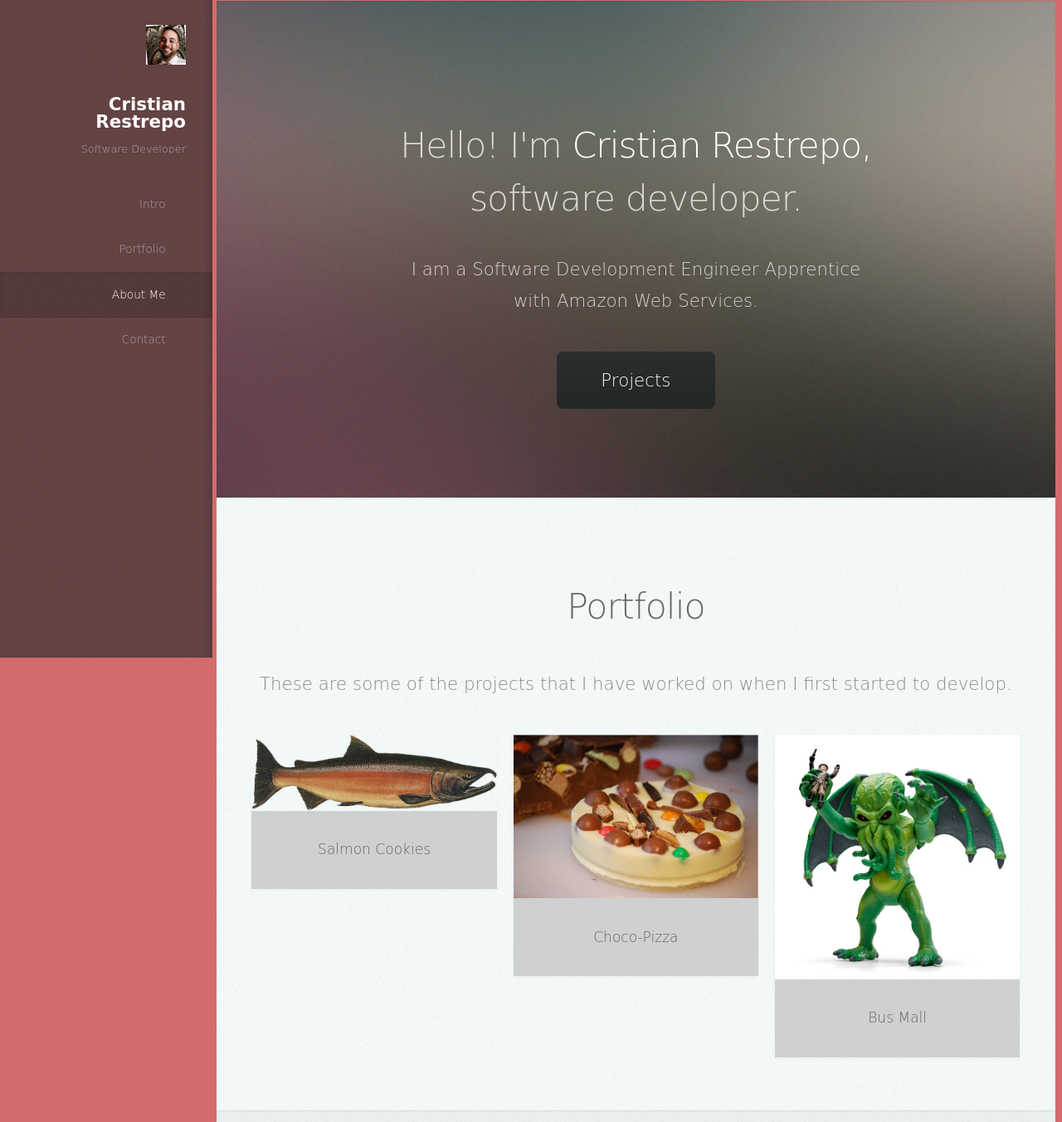
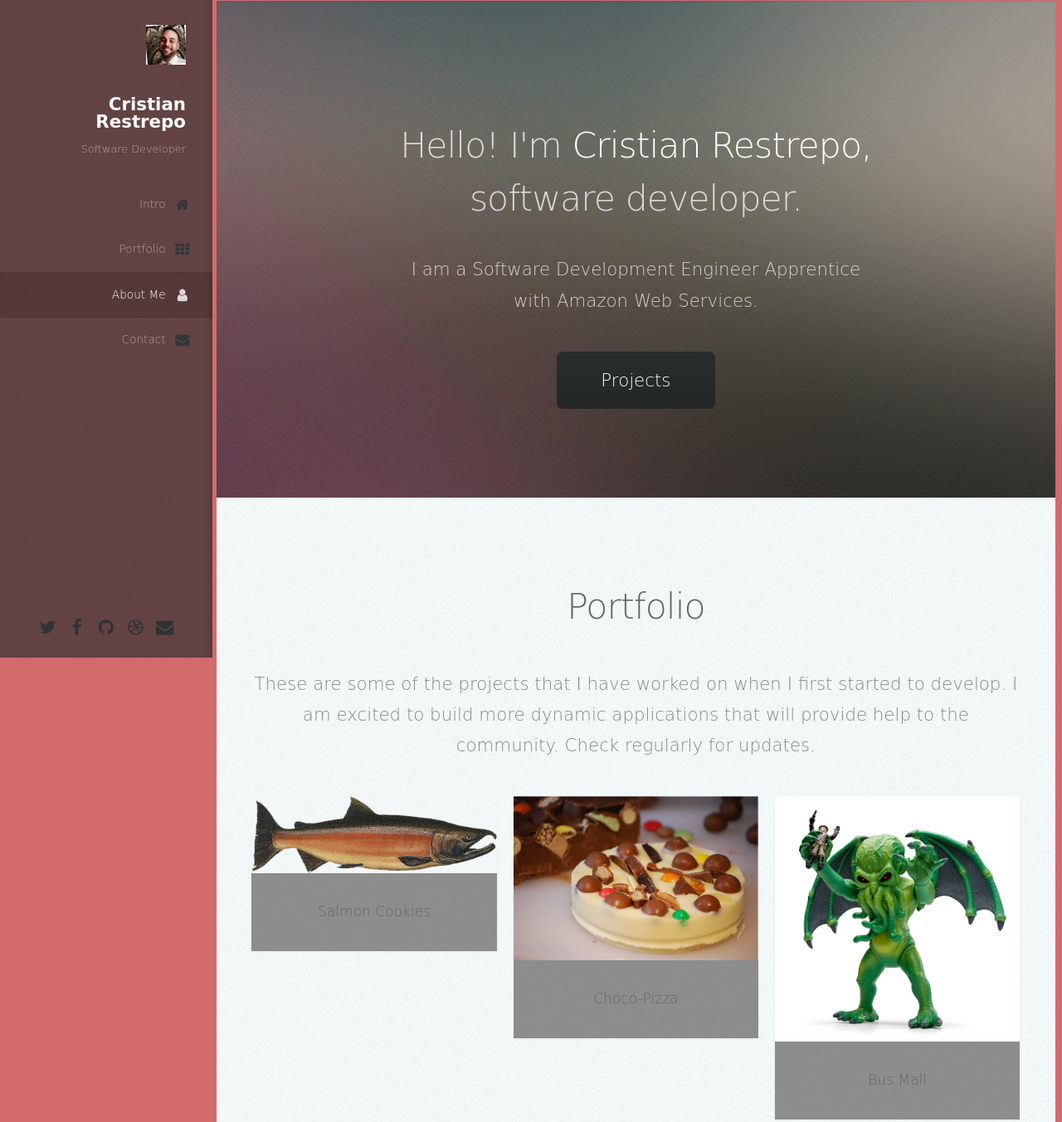
Before and after one commit to c23-repo/portfolio, a plain HTML site: page starter-code/index.html in a window 1280 px wide. Shown: the part 7-1360 px from the top of the page at 83% size. Drawn offline with nearby package versions, Linux system fonts and the light colour scheme; a web font is replaced by a local one.

Commit message:
done done

```diff
--- a/starter-code/assets/css/base.css
+++ b/starter-code/assets/css/base.css
@@ -1,4 +1,5 @@
 /* Basic */
+@import url("font-awesome.min.css");
 @import url("https://fonts.googleapis.com/css?family=Gugi|Open+Sans");
 
 html {
--- a/starter-code/assets/css/layout.css
+++ b/starter-code/assets/css/layout.css
@@ -1775,7 +1775,7 @@ button,
 }
 
   .item header {
-    background: rgba(180, 178, 178, 0.555);
+    background: rgba(61, 59, 59, 0.555);
     margin: 0;
     padding: 1em 0 1em 0;
     font-size: 0.8em;
@@ -1793,7 +1793,7 @@ button,
 
   .icon:before {
     display: inline-block;
-    font-family: 'Open Sans', sans-serif;
+    font-family: Fontawesome;
     font-size: 1.25em;
     text-decoration: none;
     font-style: normal;
@@ -1859,7 +1859,7 @@ button,
   }
 
     #header .icons a {
-      color: #41484c;
+      color: #2f3233;
       -moz-transition: color 0.35s ease-in-out;
       -webkit-transition: color 0.35s ease-in-out;
       -ms-transition: color 0.35s ease-in-out;
@@ -1932,7 +1932,7 @@ button,
         #nav ul li a span:before {
           position: absolute;
           left: 0;
-          color: #41484c;
+          color: #333638;
           text-align: center;
           width: 1.25em;
           line-height: 1.75em;
--- a/starter-code/index.html
+++ b/starter-code/index.html
@@ -86,7 +86,7 @@
 					<h2>Portfolio</h2>
 				</header>
 
-				<p>These are some of the projects that I have worked on when I first started to develop.</p>
+				<p>These are some of the projects that I have worked on when I first started to develop. I am excited to build more dynamic applications that will provide help to the community. Check regularly for updates.</p>
 
 				<div class="row">
 					<div class="col-4 col-12-mobile">
@@ -130,7 +130,11 @@
 
 				<p>I am a junior developer that is still developing new skills everyday. Coming from a finance background, I
 					have business perspective and approach when developing applications. My collective experience helps bridge
-					that gap between tech and business.</p>
+					that gap between tech and business.I joined the Marine Corps in 2009 and had the honor of serving and protecting this country. After four years service, I decided to study Finance at the University of South Florida. I've help people and businesses stabilize, prepare, and protect their financial future.
+
+					After providing service to military members and their families as a claims adjuster, I now have the opportunity to follow my passion as a Software Development Engineer. As an apprentice at Amazon Web Services, I am receiving the education and on the job training to become a Software Developer. I aim to continue helping people and businesses through the development of software.
+
+					</p>
 
 			</div>
 		</section>
```
Also changed, not shown: 2 other files.
